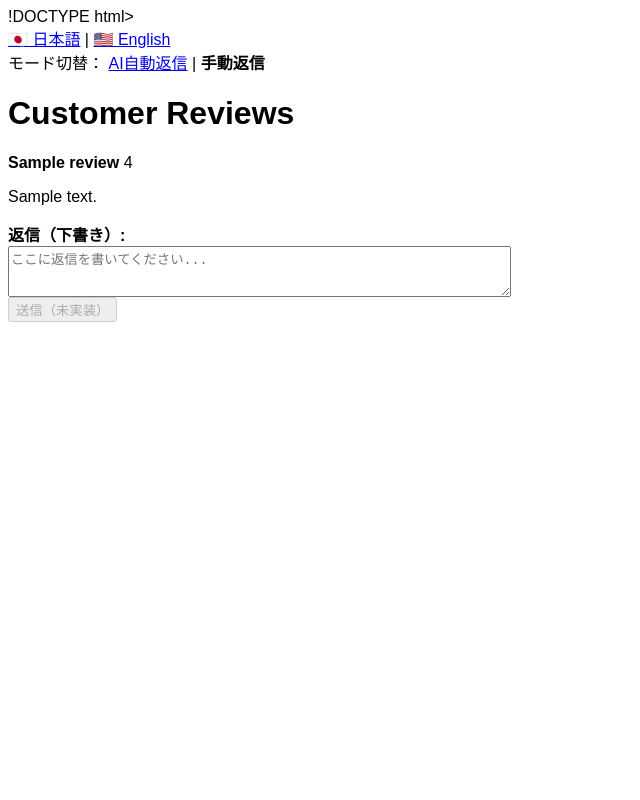
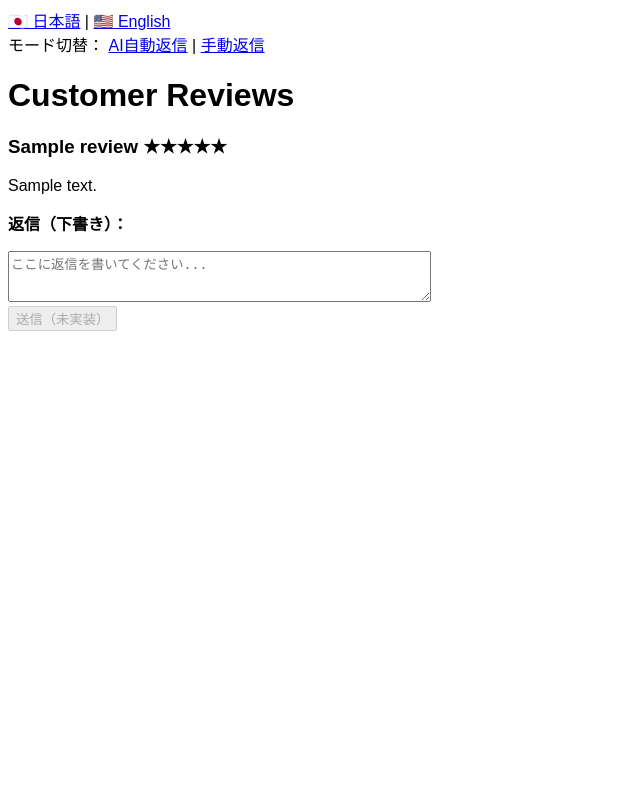
Before and after one commit to zayro-official/zayro-app, a FastAPI app: template templates/reviews.html in a window 1280 px wide. Shown: the whole page, without its empty margins (0-640 px from the left). Run offline with FastAPI, Linux system fonts and the light colour scheme; the template is opened without the code that fills it: most values are stand-ins (such as "Sample title", 1, 10 or a date in 2020).

Commit message:
Update reviews.html

```diff
--- a/templates/reviews.html
+++ b/templates/reviews.html
@@ -1,50 +1,36 @@
-!DOCTYPE html>
-<html lang="{{ lang }}">
+<!DOCTYPE html>
+<html lang="{{ 'ja' if lang == 'ja' else 'en' }}">
 <head>
-  <meta charset="UTF-8" />
+    <meta charset="UTF-8">
     <title>Googleレビュー</title>
-  <link rel="stylesheet" href="/static/style.css" />
+    <link rel="stylesheet" href="/static/style.css">
 </head>
 <body>
-  <div class="container">
     <div class="lang-switch">
-      <a href="?lang=ja&mode={{ mode }}">🇯🇵 日本語</a> |
-      <a href="?lang=en&mode={{ mode }}">🇺🇸 English</a>
+        <a href="/?lang=ja&mode={{ mode }}">🇯🇵 日本語</a> |
+        <a href="/?lang=en&mode={{ mode }}">🇺🇸 English</a>
+    </div>
+    <div class="mode-switch">
+        モード切替：
+        <a href="/?lang={{ lang }}&mode=ai">AI自動返信</a> |
+        <a href="/?lang={{ lang }}&mode=manual">手動返信</a>
     </div>
 
-    <div class="mode-switch">
-      モード切替：
-      {% if mode == 'auto' %}
-        <strong>AI自動返信</strong> | <a href="?lang={{ lang }}&mode=manual">手動返信</a>
-      {% else %}
-        <a href="?lang={{ lang }}&mode=auto">AI自動返信</a> | <strong>手動返信</strong>
-      {% endif %}
-    </div>
-
-    <h1>{{ "レビュー一覧" if lang == "ja" else "Customer Reviews" }}</h1>
+    <h1>{{ "Googleレビュー" if lang == "ja" else "Customer Reviews" }}</h1>
 
     {% for review in reviews %}
         <div class="review-card">
-      <div class="review-header">
-        <strong>{{ review.author_name }}</strong>
-        <span class="rating">{{ review.stars }}</span>
-      </div>
-      <p class="review-text">{{ review.text }}</p>
+            <h3>{{ review.author_name }} ★★★★★</h3>
+            <p>{{ review.text }}</p>
 
-      {% if mode == "auto" %}
-      <div class="reply-box">
-        <strong>{{ "お店からの返信" if lang == "ja" else "Reply from us" }}</strong>
-        <p class="reply-text">{{ review.reply }}</p>
-      </div>
+            {% if mode == "ai" %}
+                <p><strong>Reply from us</strong><br>{{ replies[loop.index0] }}</p>
             {% else %}
-      <div class="manual-reply-form">
-        <strong>返信（下書き）:</strong><br>
-        <textarea rows="3" cols="60" placeholder="ここに返信を書いてください..."></textarea><br>
+                <p><strong>返信（下書き）：</strong></p>
+                <textarea placeholder="ここに返信を書いてください..." rows="3" cols="50"></textarea><br>
                 <button disabled>送信（未実装）</button>
-      </div>
             {% endif %}
         </div>
     {% endfor %}
-  </div>
 </body>
 </html>
```
Lines whose indentation alone changed are shown as unchanged.
